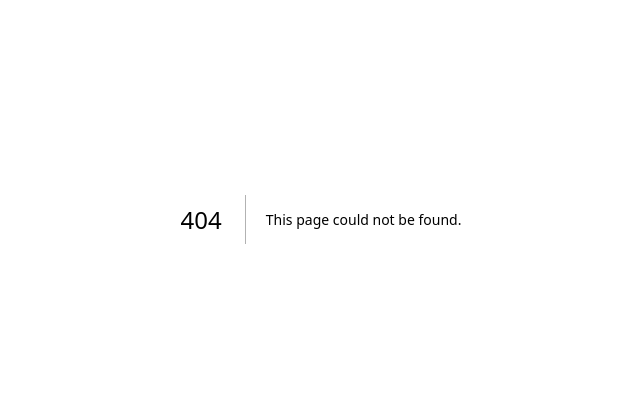
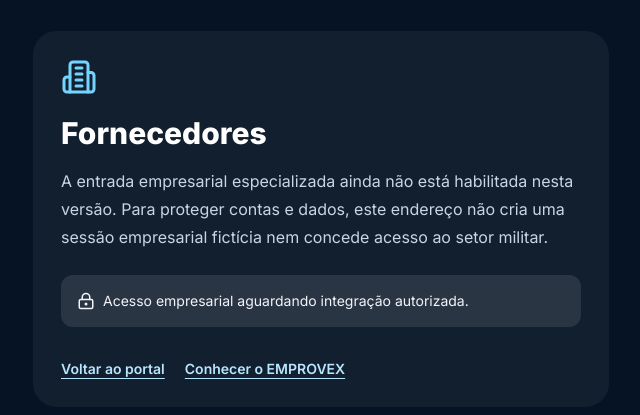
Before and after one commit to aprov-hgesm/Controles-de-Empenhos---Aprov, a Next.js app: page /fornecedores in a window 1280 px wide. Before the commit this address had no page. Shown: the part 181-596 px from the top of the page, without its empty margins (319-959 px from the left). Built offline with nearby package versions, Linux system fonts and the light colour scheme.

Commit message:
feat(hospital-w1): criar entrada app/fornecedores/page.tsx

```diff
--- /dev/null
+++ b/app/fornecedores/page.tsx
@@ -0,0 +1,27 @@
+import type { Metadata } from 'next';
+import Link from 'next/link';
+import { Building2, LockKeyhole } from 'lucide-react';
+
+export const metadata: Metadata = {
+  title: 'Fornecedores | EMPROVEX',
+  description: 'Informações sobre o acesso empresarial especializado do EMPROVEX.',
+};
+
+export default function FornecedoresEntry() {
+  return (
+    <main className="flex min-h-screen items-center justify-center bg-[#061324] px-5 py-12 text-white">
+      <section className="w-full max-w-xl rounded-3xl border border-white/15 bg-white/[0.05] p-7 sm:p-10" aria-labelledby="supplier-title">
+        <Building2 size={36} aria-hidden="true" className="mb-5 text-sky-300" />
+        <h1 id="supplier-title" className="text-3xl font-extrabold">Fornecedores</h1>
+        <p className="mt-4 leading-7 text-slate-300">A entrada empresarial especializada ainda não está habilitada nesta versão. Para proteger contas e dados, este endereço não cria uma sessão empresarial fictícia nem concede acesso ao setor militar.</p>
+        <p role="status" className="mt-6 flex items-center gap-2 rounded-xl bg-white/10 p-4 text-sm text-slate-100">
+          <LockKeyhole size={18} aria-hidden="true" /> Acesso empresarial aguardando integração autorizada.
+        </p>
+        <div className="mt-8 flex flex-wrap gap-5 text-sm font-semibold">
+          <Link href="/" className="text-sky-200 underline underline-offset-4">Voltar ao portal</Link>
+          <Link href="/info" className="text-sky-200 underline underline-offset-4">Conhecer o EMPROVEX</Link>
+        </div>
+      </section>
+    </main>
+  );
+}
```
